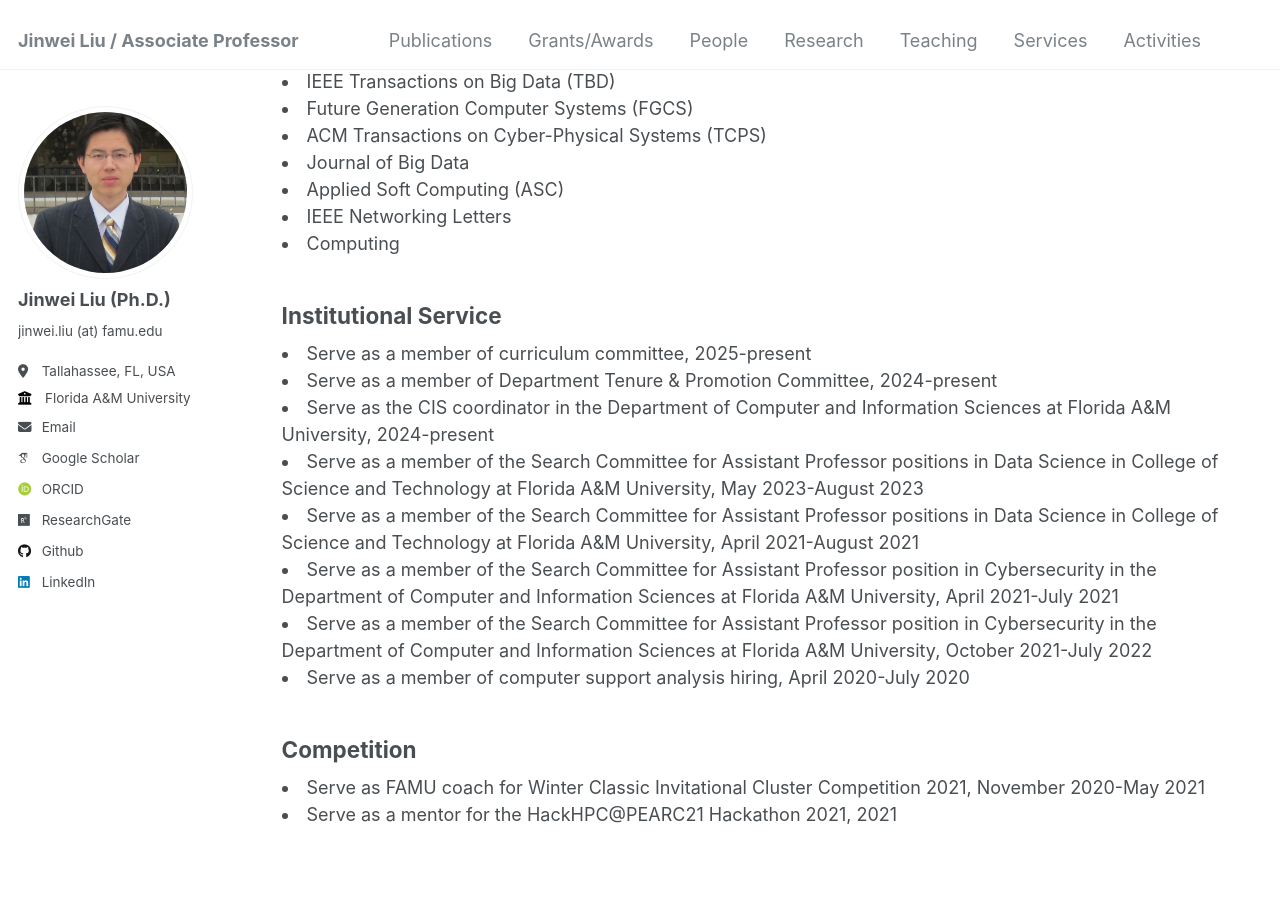
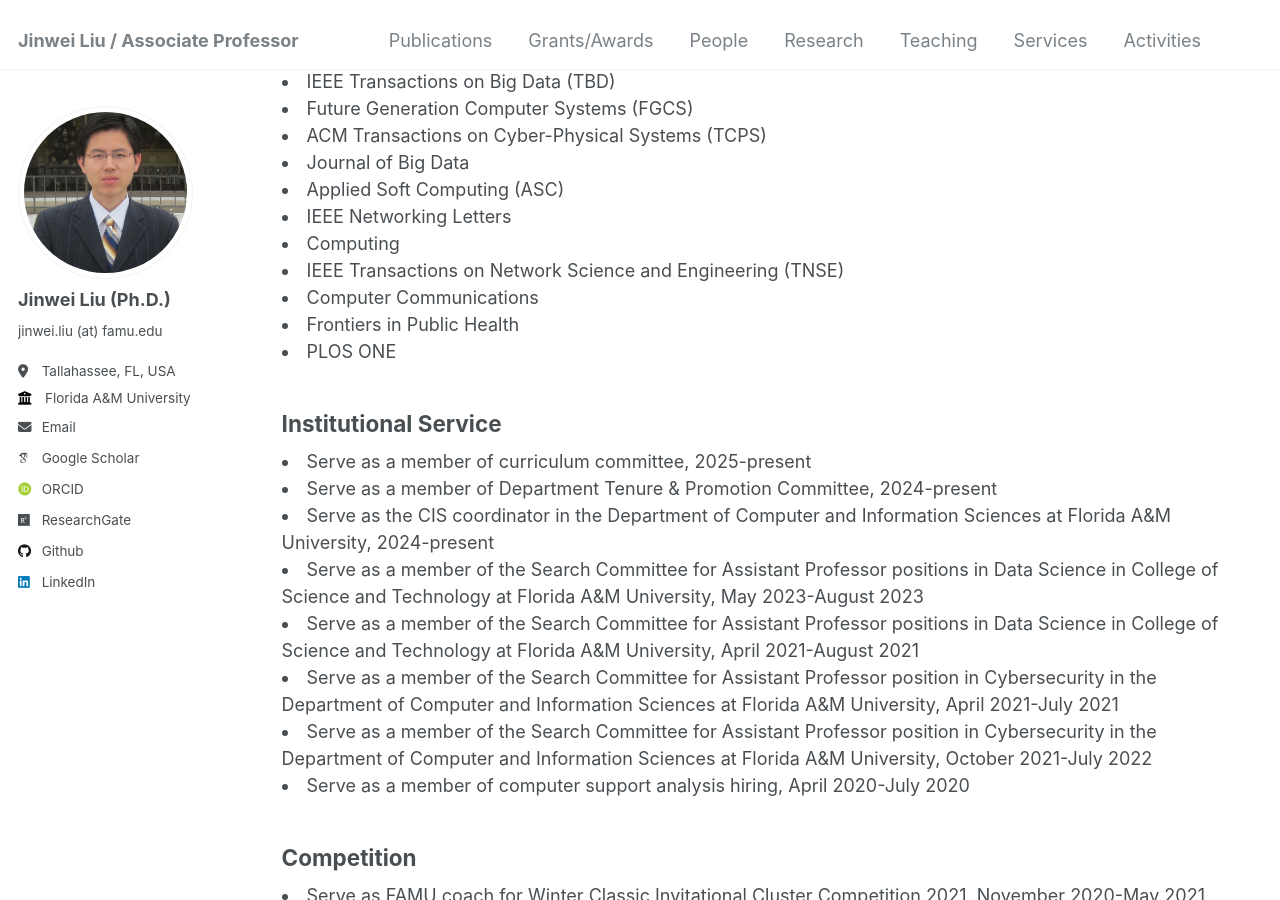
Before and after one commit to jinweiliucu/jinweiliucu.github.io, a Jekyll site: the page built from _pages/services.html, in a window 1280 px wide and 900 px high, scrolled down 2485 px. Built offline with Jekyll 4.4.1, drawn with Linux system fonts in a browser that asks for light colours; some web fonts are replaced.

Commit message:
Update services.html

```diff
--- a/_pages/services.html
+++ b/_pages/services.html
@@ -257,6 +257,22 @@ author_profile: true
 	Computing
 	</li>
 
+	<li>
+	IEEE Transactions on Network Science and Engineering (TNSE)
+	</li>
+
+	<li>
+	Computer Communications
+	</li>
+
+	<li>
+	Frontiers in Public Health
+	</li>
+
+	<li>
+	PLOS ONE
+	</li>
+
 <h2 class="text-left">Institutional Service</h2>
 	<li>
     Serve as a member of curriculum committee, 2025-present
```
